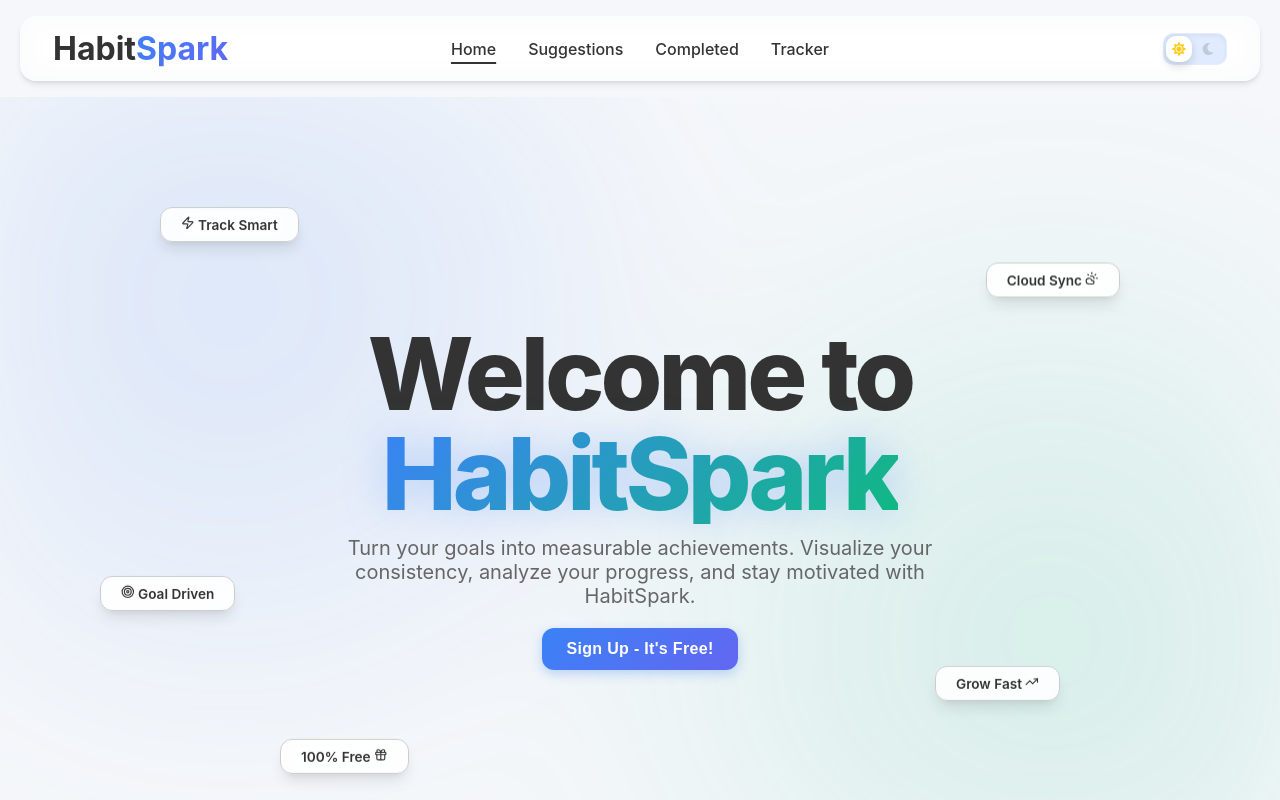
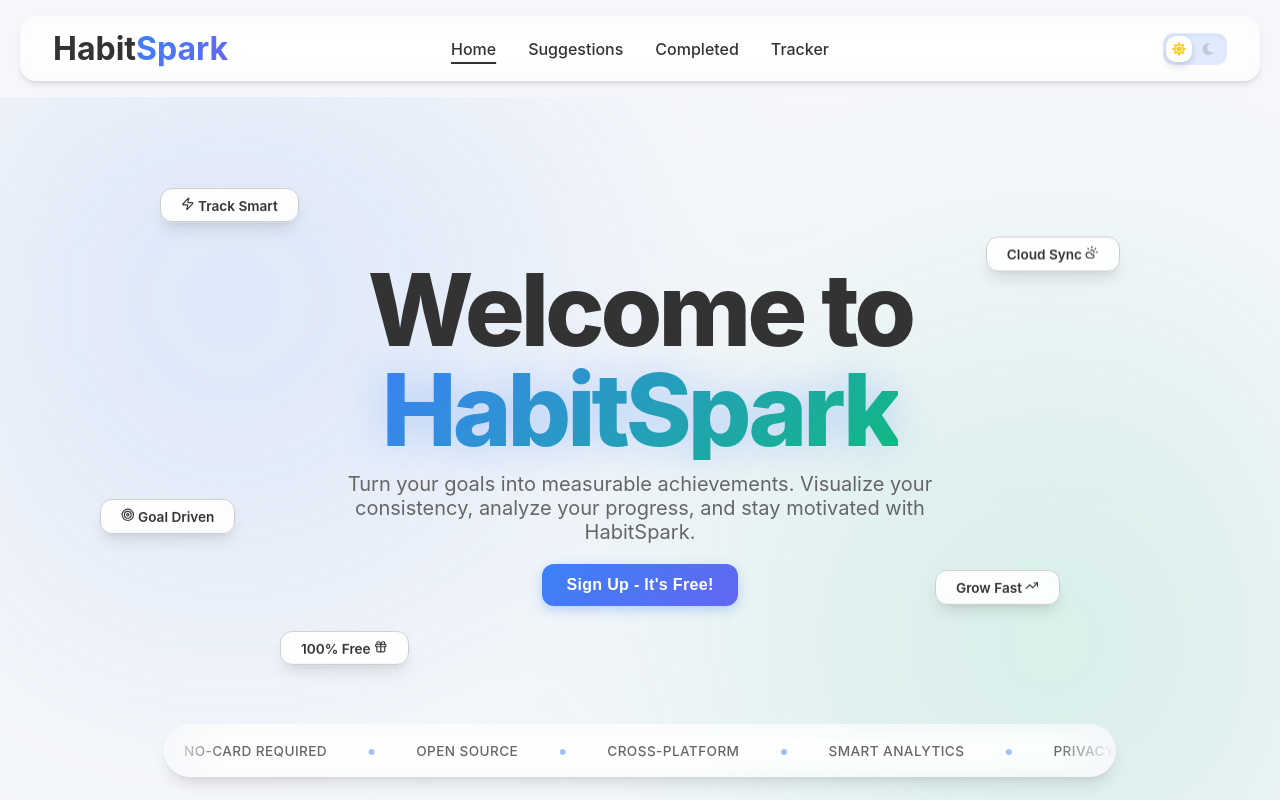
Before and after one commit to Triumphant307/habit-spark-2.0, a Next.js app: page / in a window 1280 px wide. Shown: the top 800 px of the page. Built offline with nearby package versions, Linux system fonts and the light colour scheme; no server answers.

Commit message:
feat: add infinite carousel HighlightsBar and refine Hero spacing

```diff
--- /dev/null
+++ b/src/Styles/Home/HighlightsBar.module.css
@@ -0,0 +1,86 @@
+.HighlightsContainer {
+  width: 100%;
+  max-width: 1000px;
+  margin: -2.8rem auto 4rem auto;
+  padding: 0 1.5rem;
+  position: relative;
+  z-index: 10;
+}
+
+.HighlightsContent {
+  display: flex;
+  align-items: center;
+  padding: 0.85rem 0;
+  background: var(--color-glass-background);
+  backdrop-filter: var(--effect-blur-glass);
+  -webkit-backdrop-filter: var(--effect-blur-glass);
+  border: var(--border-glass-light);
+  border-radius: 100px;
+  box-shadow: var(--shadow-elevation-lg);
+  overflow: hidden;
+  position: relative;
+}
+
+/* Premium edge fade effects */
+.HighlightsContent::before,
+.HighlightsContent::after {
+  content: "";
+  position: absolute;
+  top: 0;
+  width: 60px;
+  height: 100%;
+  z-index: 2;
+  pointer-events: none;
+}
+
+.HighlightsContent::before {
+  left: 0;
+  background: linear-gradient(to right, var(--color-surface-page), transparent);
+}
+
+.HighlightsContent::after {
+  right: 0;
+  background: linear-gradient(to left, var(--color-surface-page), transparent);
+}
+
+.CarouselTrack {
+  display: flex;
+  align-items: center;
+  gap: 2.5rem;
+  padding-left: 2.5rem;
+  white-space: nowrap;
+}
+
+.HighlightItemWrapper {
+  display: flex;
+  align-items: center;
+  gap: 2.5rem;
+}
+
+.HighlightItem {
+  font-size: var(--font-size-sm);
+  font-weight: var(--font-weight-medium);
+  color: var(--text-secondary);
+  letter-spacing: 0.03em;
+  text-transform: uppercase;
+  white-space: nowrap;
+}
+
+.HighlightSeparator {
+  color: var(--color-brand-primary);
+  font-weight: var(--font-weight-bold);
+  opacity: 0.5;
+  font-size: 1.2rem;
+}
+
+@media (max-width: 768px) {
+  .HighlightsContainer {
+    margin: -2rem auto 3rem auto;
+    max-width: 95%;
+  }
+
+  .CarouselTrack,
+  .HighlightItemWrapper {
+    gap: 1.5rem;
+  }
+}
--- a/src/Styles/Home/Home.module.css
+++ b/src/Styles/Home/Home.module.css
@@ -42,19 +42,19 @@
   }
 }
 
-.Home_Container {
-  min-height: 100dvh;
+.Hero_section {
+  min-height: 84dvh;
   display: flex;
   flex-direction: column;
   justify-content: center;
   align-items: center;
   text-align: center;
-  padding: var(--spacing-2xl);
+  padding: var(--spacing-6xl) var(--spacing-2xl);
   width: 100%;
   max-width: var(--width-container-page);
   position: relative;
+  margin-top: 0;
 }
-
 .Home_Title {
   font-size: clamp(3rem, 10vw, 6.25rem);
   font-weight: var(--font-weight-extra-bold, 800);
@@ -247,4 +247,8 @@
     width: 100%;
     max-width: 280px;
   }
+
+  .Hero_section {
+    min-height: 100dvh;
+  }
 }
--- a/src/app/page.tsx
+++ b/src/app/page.tsx
@@ -6,6 +6,7 @@ import CompletedPreview from "@/components/Home/CompletedPreview";
 import LottieAnimation from "@/components/Home/LottieAniamtion";
 import { motion } from "framer-motion";
 import Hero from "@/components/Home/Hero";
+import HighlightsBar from "@/components/Home/HighlightsBar";
 import MotivationSection from "@/components/Home/MotivationSection";
 import { fadeInUpVariants } from "@/components/Home/HomeAnimations";
 
@@ -16,6 +17,7 @@ const Home: React.FC = () => {
         <div className={styles.Home_Background} />
 
         <Hero />
+        <HighlightsBar />
 
         <motion.div
           initial="hidden"
--- a/src/components/Home/Hero.tsx
+++ b/src/components/Home/Hero.tsx
@@ -29,7 +29,7 @@ const Hero: React.FC = () => {
   return (
     <>
       <motion.div
-        className={styles.Home_Container}
+        className={styles.Hero_section}
         variants={containerVariants}
         initial="hidden"
         animate="visible"
--- /dev/null
+++ b/src/components/Home/HighlightsBar.tsx
@@ -0,0 +1,49 @@
+"use client";
+import React from "react";
+import styles from "@/Styles/Home/HighlightsBar.module.css";
+import { motion } from "framer-motion";
+
+const HighlightsBar: React.FC = () => {
+  const highlights = [
+    "Secure Cloud Sync",
+    "No-Card Required",
+    "Open Source",
+    "Cross-Platform",
+    "Smart Analytics",
+    "Privacy First",
+    "Custom Themes",
+  ];
+
+  // Duplicate for seamless infinite scrolling
+  const duplicatedHighlights = [...highlights, ...highlights];
+
+  return (
+    <div className={styles.HighlightsContainer}>
+      <div className={styles.HighlightsContent}>
+        <motion.div
+          className={styles.CarouselTrack}
+          animate={{
+            x: ["0%", "-50%"],
+          }}
+          transition={{
+            x: {
+              repeat: Infinity,
+              repeatType: "loop",
+              duration: 35, // Adjust for desired speed
+              ease: "linear",
+            },
+          }}
+        >
+          {duplicatedHighlights.map((item, index) => (
+            <div key={index} className={styles.HighlightItemWrapper}>
+              <span className={styles.HighlightItem}>{item}</span>
+              <span className={styles.HighlightSeparator}>•</span>
+            </div>
+          ))}
+        </motion.div>
+      </div>
+    </div>
+  );
+};
+
+export default HighlightsBar;
```
